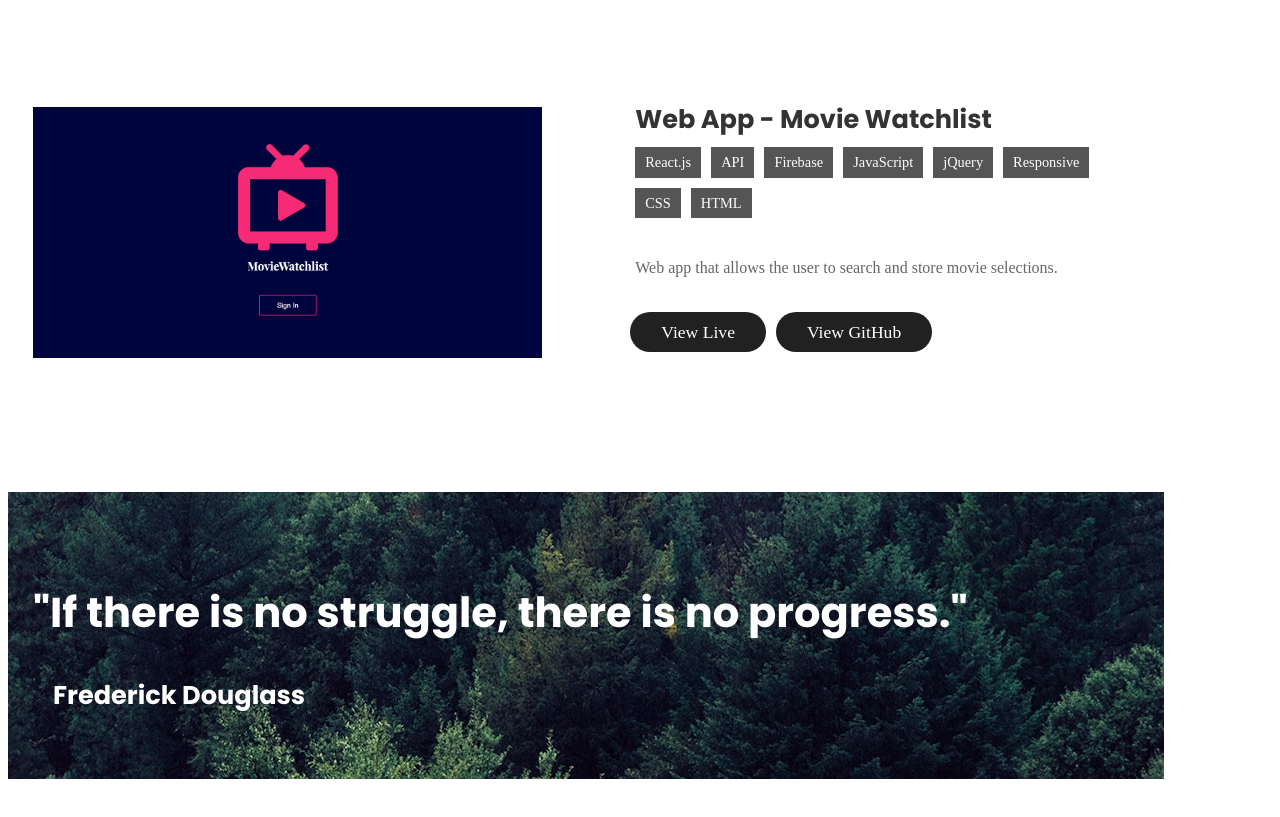
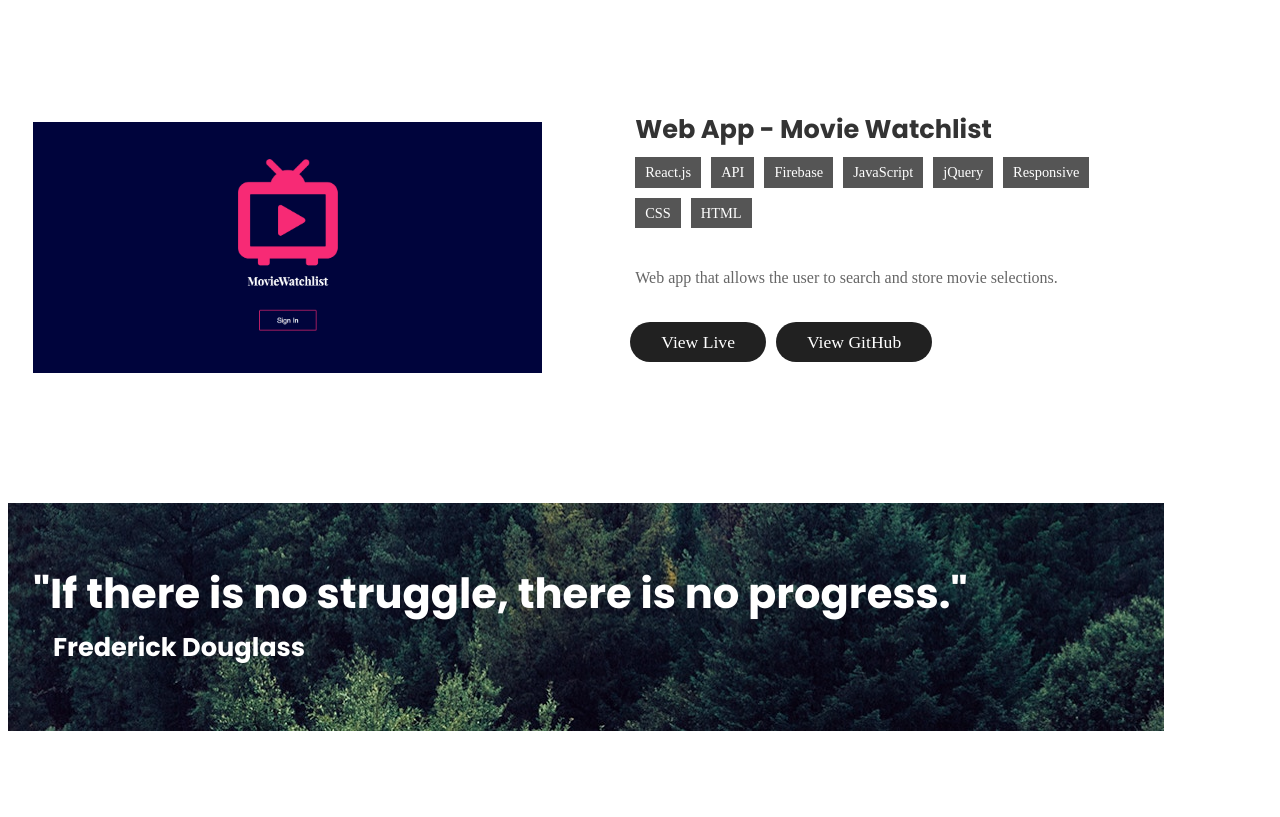
Before and after one commit to MelanieL/portfolio2019_w_webpack, a website built with webpack: page src/index.html in a window 1280 px wide. Shown: the part 3679-4496 px from the top of the page. Built offline with nearby package versions, Linux system fonts and the light colour scheme; some packages are replaced by stand-ins of ours.

Commit message:
Fix work together and quote margins

```diff
--- a/src/styles/layout/_quotes.scss
+++ b/src/styles/layout/_quotes.scss
@@ -17,6 +17,10 @@
     margin: 20px 0 0 20px;
 }
 
+.quote .sectionTitle {
+    margin: 0;
+}
+
 .quote .sectionTitle::after {
     display: none;
 }
--- a/src/styles/layout/_work.scss
+++ b/src/styles/layout/_work.scss
@@ -20,6 +20,10 @@
 
 .projectImg, .projectDescCntr {
     width: 46%;
+}
+
+.projectImg {
+    margin-top: 5px;
 }
 
 .projectTagsCntr {
--- a/src/styles/layout/_worktogether.scss
+++ b/src/styles/layout/_worktogether.scss
@@ -19,6 +19,7 @@
 
 .workTogether .sectionTitle {
     display: flex;
+    margin-top: 0;
 }
 
 .workTogether .sectionTitle::after {
```
